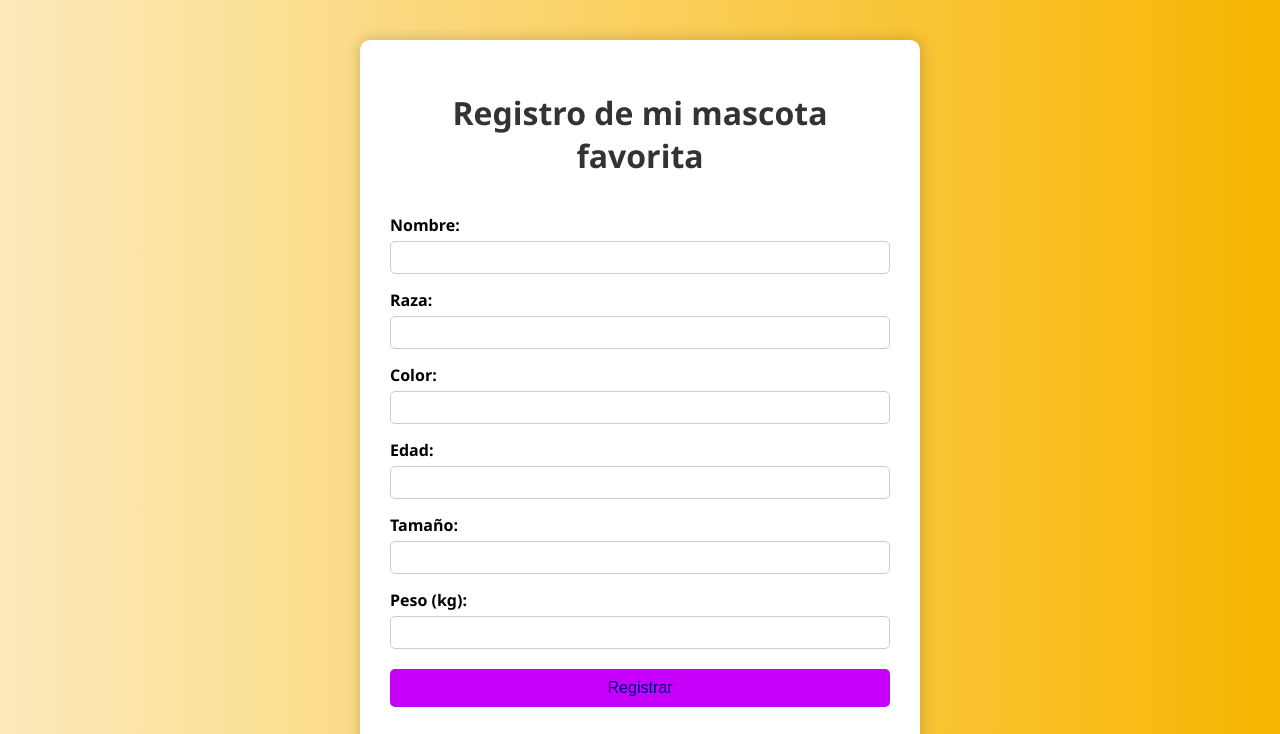
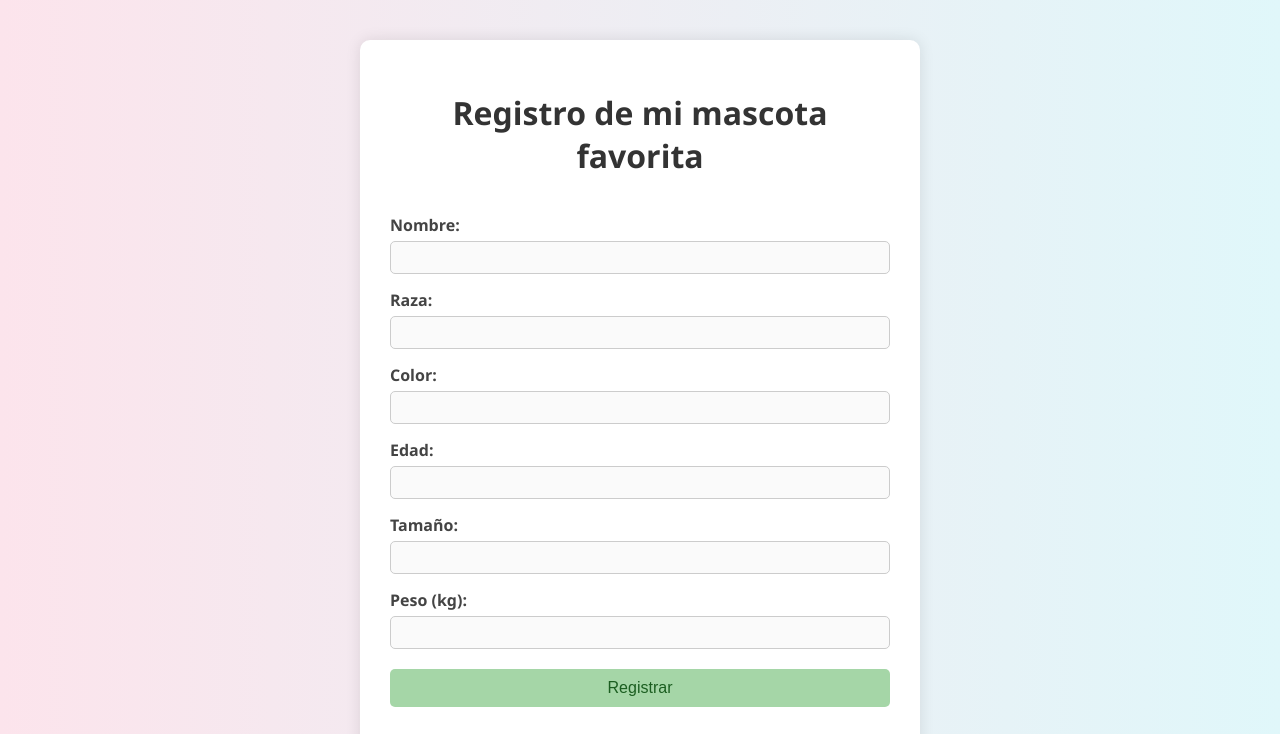
Before and after one commit to 6pkw/Repositorio-de-Mascota---Jhonny, a plain HTML site: page index.html in a window 1280 px wide. Shown: the top 734 px of the page. Drawn offline with Linux system fonts and the light colour scheme.

Commit message:
Update styles.css

```diff
--- a/styles.css
+++ b/styles.css
@@ -1,6 +1,6 @@
 body {
     font-family: 'Segoe UI', sans-serif;
-    background: linear-gradient(to right, #fceabb, #f8b500);
+    background: linear-gradient(to right, #fce4ec, #e0f7fa);
     margin: 0;
     padding: 0;
 }
@@ -8,15 +8,15 @@ body {
 .container {
     max-width: 500px;
     margin: 40px auto;
-    background-color: white;
+    background-color: #ffffff;
     border-radius: 10px;
     padding: 30px;
-    box-shadow: 0 0 15px rgba(0,0,0,0.2);
+    box-shadow: 0 0 15px rgba(0, 0, 0, 0.1);
 }
 
 h1 {
     text-align: center;
-    color: #333;
+    color: #333333;
 }
 
 form {
@@ -27,6 +27,7 @@ form {
 label {
     margin-top: 15px;
     font-weight: bold;
+    color: #444;
 }
 
 input, select {
@@ -34,17 +35,23 @@ input, select {
     border-radius: 5px;
     border: 1px solid #ccc;
     margin-top: 5px;
+    background-color: #fafafa;
 }
 
 button {
     margin-top: 20px;
-    background-color: #c600f8;
-    color: navy;
+    background-color: #a5d6a7;
+    color: #1b5e20;
     padding: 10px;
     border: none;
     border-radius: 5px;
     cursor: pointer;
     font-size: 16px;
+    transition: background-color 0.3s ease;
+}
+
+button:hover {
+    background-color: #81c784;
 }
 
 .pet-image {
```
